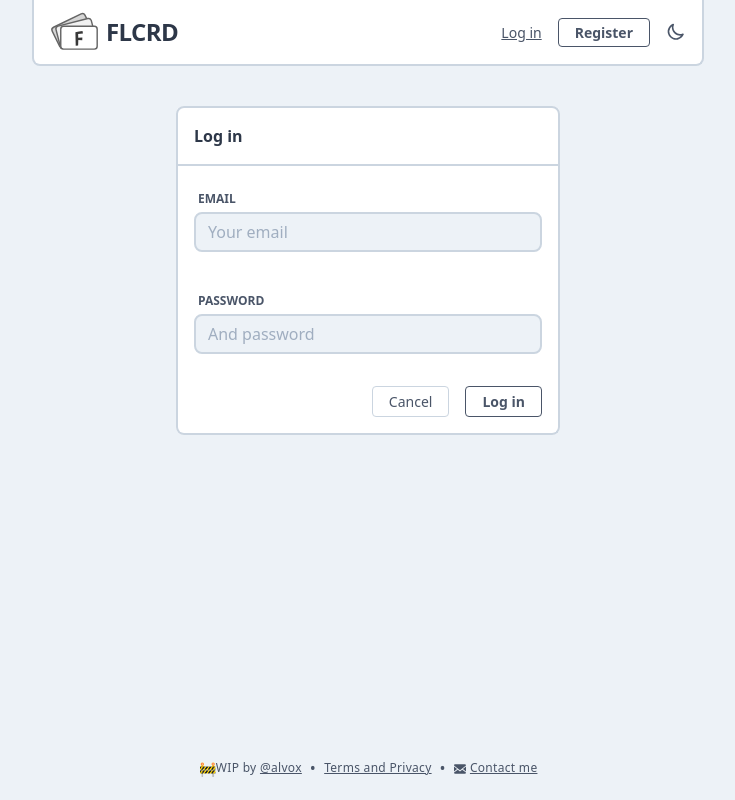
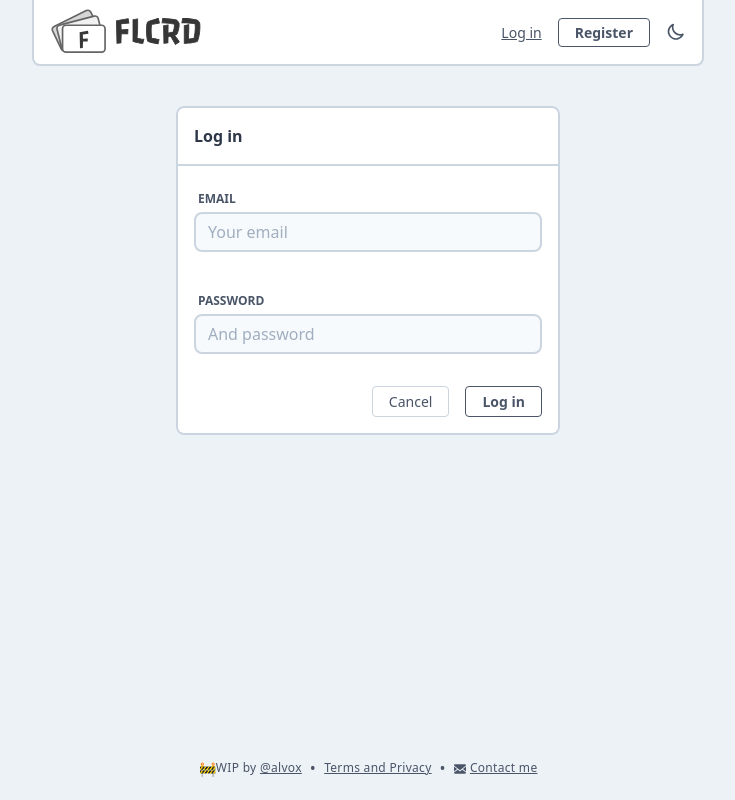
Before and after one commit to alvox/flcrd-client-web, a Vue app: page /login in a window 1280 px wide. Shown: the whole page, without its empty margins (272-1007 px from the left). Built offline with nearby package versions, Linux system fonts and the light colour scheme.

Commit message:
Logo for the dark mode.

```diff
--- a/src/assets/tailwind.css
+++ b/src/assets/tailwind.css
@@ -39,8 +39,8 @@
 .theme-light {
     --bg-background-primary: #EDF2F7;
     --bg-background-secondary: white;
-    --bg-background-ternary: #EDF2F7;
-    --bg-background-hover: #E2E8F0;
+    --bg-background-ternary: #F7FAFC;
+    --bg-background-hover: #EDF2F7;
 
     --gb-background-green-button: #F0FFF4;
     --gb-background-green-button-hover: #C6F6D5;
--- a/src/components/Navbar.vue
+++ b/src/components/Navbar.vue
@@ -1,20 +1,12 @@
 <template>
     <div class="font-sans antialiased">
         <nav class="flex items-center justify-between flex-wrap bg-background-secondary py-2 px-4 mx-auto max-w-2xl min-w-2xl border-2 border-t-0 rounded-b-lg border-border-primary">
-            <div class="flex items-center flex-no-shrink text-copy-primary mr-6">
-                <svg class="fill-current h-12 w-12 mr-2" width="134" height="114" viewBox="0 0 134 114" fill="none" xmlns="http://www.w3.org/2000/svg">
-                    <rect x="2.67387" y="47.2078" width="101.694" height="63.8602" rx="8" transform="rotate(-25.9714 2.67387 47.2078)" fill="#D6D6D6" stroke="#656565" stroke-width="4"/>
-                    <rect x="14.8437" y="42.6084" width="101.694" height="63.8602" rx="8" transform="rotate(-14.3257 14.8437 42.6084)" fill="#F1F1F1" stroke="#656565" stroke-width="4"/>
-                    <rect x="30.0249" y="41.0346" width="101.694" height="63.8602" rx="8" fill="white" stroke="#656565" stroke-width="4"/>
-                    <path d="M70.9062 57.625C77.3229 56.0208 83.9375 54.8021 90.75 53.9688L92.0312 61.4062L78.5312 62.875L78.9062 72.8438L90.375 72.3438L90.0625 79.7812L79.0312 79.4375L78.5312 95L71.8125 95.5625L70.9062 57.625Z" fill="#383838"/>
-                </svg>
-                <router-link v-if="loggedIn" :to="{name: 'Decks'}">
-                    <span class="font-extrabold text-2xl tracking-tight">FLCRD</span>
-                </router-link>
-                <router-link v-else :to="{name: 'Index'}">
-                    <span class="font-extrabold text-2xl tracking-tight">FLCRD</span>
-                </router-link>
-            </div>
+            <router-link v-if="loggedIn" :to="{name: 'Decks'}">
+                <img class="object-fit h-12" :src="logoImg()" alt="logo"/>
+            </router-link>
+            <router-link v-else :to="{name: 'Index'}">
+                <img class="object-fit h-12" :src="logoImg()" alt="logo"/>
+            </router-link>
             <div class="block sm:hidden">
                 <button @click="toggle" class="appearance-none outline-none flex items-center px-3 py-2 text-gray-700 border rounded hover:text-gray-600 hover:border-gray-600">
                     <svg class="fill-current h-3 w-3" viewBox="0 0 20 20" xmlns="http://www.w3.org/2000/svg"><title>Menu</title><path d="M0 3h20v2H0V3zm0 6h20v2H0V9zm0 6h20v2H0v-2z"/></svg>
@@ -85,6 +77,11 @@
             },
             switchTheme() {
                 this.$store.dispatch('SWITCH_THEME')
+            },
+            logoImg() {
+                return this.theme === 'theme-light'
+                    ? require('../assets/img/logo-light.svg')
+                    : require('../assets/img/logo-dark.svg');
             }
         }
     }
```
Also changed, not shown: src/assets/img/logo-dark.svg (added), src/assets/img/logo-light.svg (added).
